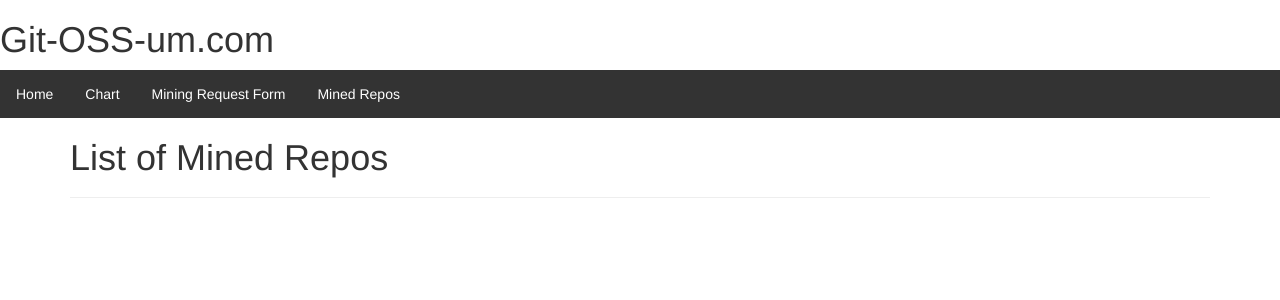
After one commit to RESHAPELab/gitOSSum, a Django app: page /repos/ in a window 1280 px wide. The commit adds this page. Shown: the top 300 px of the page. Run offline with Django 3.2, Linux system fonts and the light colour scheme; parts of the project's set-up code (start-up, migrations or seed data) failed here and were passed over; some libraries are stand-ins or nearby versions.

Commit message:
Dyamic URLs Work!

```diff
--- /dev/null
+++ b/src/web_app/templates/repos.html
@@ -0,0 +1,30 @@
+<!DOCTYPE html>
+<html lang=en>
+
+{% extends "base.html" %} {% block content %}
+<style>
+    li {
+        list-style-type: none;
+        margin: 100;
+        padding: 50;
+    }
+</style>
+
+<head>
+</head>
+
+<body>
+    <h1>List of Mined Repos</h1>
+    <hr>
+    {% for repo in repos %}
+    <h4>
+        <ul>
+            {{ repo }}
+        </ul>
+    </h4>
+    {% endfor %}
+</body>
+
+{% endblock content %}
+
+</html>
--- a/src/web_app/templates/snippets/nav.html
+++ b/src/web_app/templates/snippets/nav.html
@@ -30,9 +30,12 @@
         <a href="/">Home</a>
     </li>
     <li>
-        <a href="/chart">chart</a>
+        <a href="/chart">Chart</a>
     </li>
     <li>
-        <a href="/mining_requests_form">mining request form</a>
+        <a href="/mining_requests_form">Mining Request Form</a>
+    </li>
+    <li>
+        <a href="/repos">Mined Repos</a>
     </li>
 </ul>
--- a/src/web_app/user_app/views.py
+++ b/src/web_app/user_app/views.py
@@ -98,50 +98,16 @@ class ChartView(TemplateView):
         return context
 
 
-class MineView(TemplateView):
-    template_name = 'mine.html'
-
+class MinedRepos(TemplateView):
+    template_name = 'repos.html'
     def get_context_data(self, *args, **kwargs):
-        context = super(MineView, self).get_context_data(*args, **kwargs)
-        mined_jsons = [
-        download_api_page_json(15).json(),
-        download_api_page_json(17).json(),
-        download_api_page_json(20).json(),
-        download_api_page_json(21).json(),
-        download_api_page_json(22).json()
-        ]
-
-        addition_list = [
-            mined_jsons[0]["additions"],
-            mined_jsons[1]["additions"],
-            mined_jsons[2]["additions"],
-            mined_jsons[3]["additions"],
-            mined_jsons[4]["additions"]
-        ]
-
-        pull_requests.insert_many(mined_jsons)
-        context = {"mined_jsons":mined_jsons, "addition_list":addition_list}
-
+        context = super(MinedRepos, self).get_context_data(*args, **kwargs)
+        mined_repos = list(MinedRepo.objects.values_list('repo_name', flat=True)) # Obtain all the mining requests
+        context = {"repos":mined_repos}
         return context
 
-# Function-based view to see all of the mining requests
-def mining_request_listview(request):
-    template_name = 'mining_requests/mining_requests_list.html'
-    queryset = MiningRequest.objects.all()
-    context = {
-        "object_list": queryset
-    }
+def get_repo_data(request, repo_owner, repo_name):
+    template_name = 'mined_repo_display.html'
+    context = {"repo_owner":repo_owner, "repo_name":repo_name}
+
     return render(request, template_name, context)
-
-# Will display the contents of the mining requests database!
-class MiningRequestListView(ListView):
-    template_name = 'mining_requests/mining_requests_list.html'
-    queryset = MiningRequest.objects.all()
-
-
-# Will delete the contents of the mining requests database!
-def clean_mining_requests(request):
-    template_name = 'mining_requests/clean_mining_requests.html'
-    context = {}
-    MiningRequest.objects.all().delete()
-    return render(request, template_name, context)
--- a/src/web_app/web_app/urls.py
+++ b/src/web_app/web_app/urls.py
@@ -16,7 +16,7 @@ Including another URLconf
 from django.conf.urls import url
 from django.contrib import admin
 from django.views.generic import TemplateView
-from user_app.views import ( HomeView, ChartView, mining_request_form_view
+from user_app.views import ( HomeView, ChartView, mining_request_form_view, get_repo_data, MinedRepos
                              )
 
 urlpatterns = [
@@ -24,4 +24,6 @@ urlpatterns = [
     url(r'^$', HomeView.as_view()),
     url(r'^chart/$', ChartView.as_view()),
     url(r'^mining_requests_form/$', mining_request_form_view),
+    url(r'^repos/$', MinedRepos.as_view()),
+    url(r'^repos/(?P<repo_owner>((\w+)[-]*))+/+(?P<repo_name>((\w+)[-]*)+\w+)/$', get_repo_data)
 ]
```
Also changed, not shown: src/web_app/templates/mined_repo_display.html (added, +28 -0 lines).
